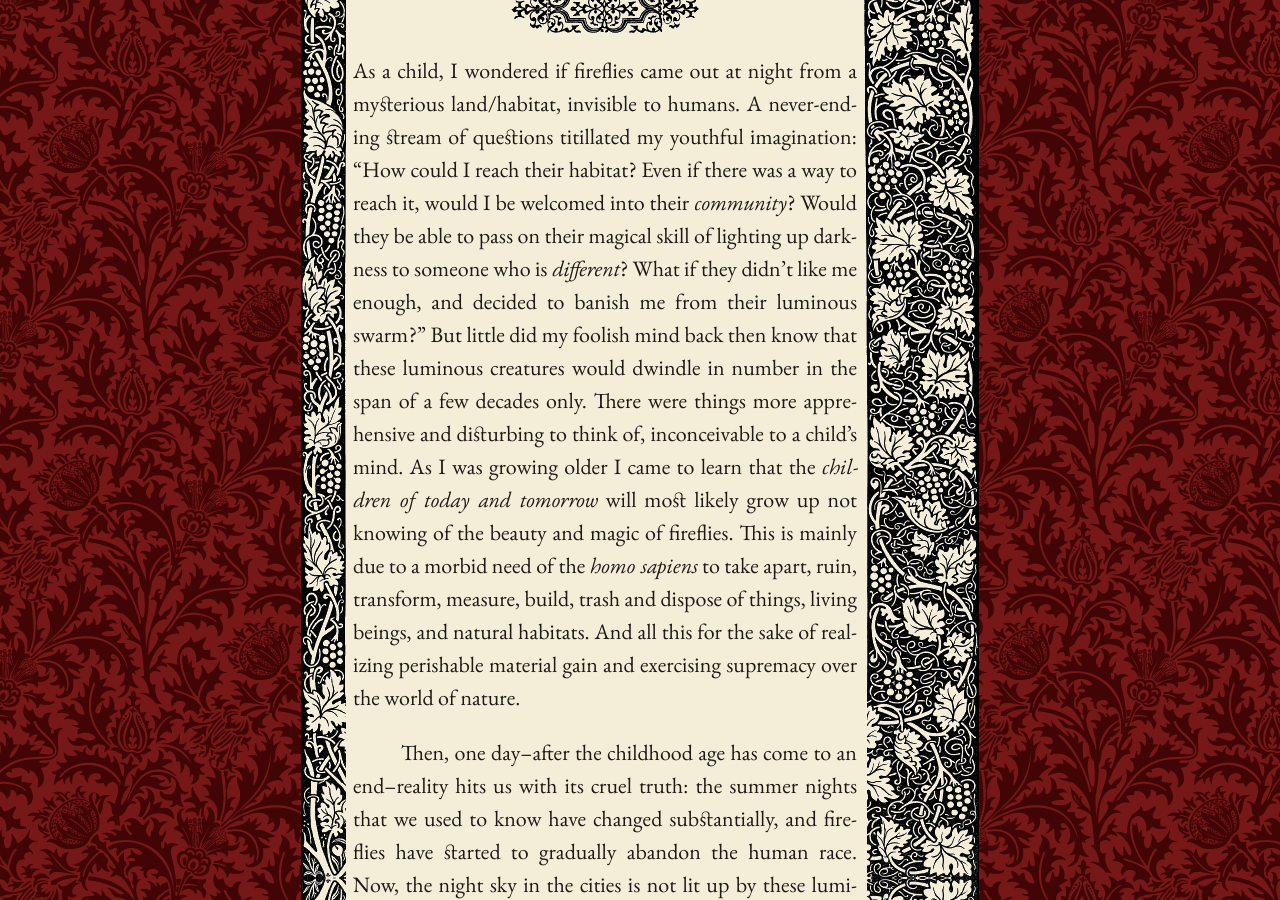
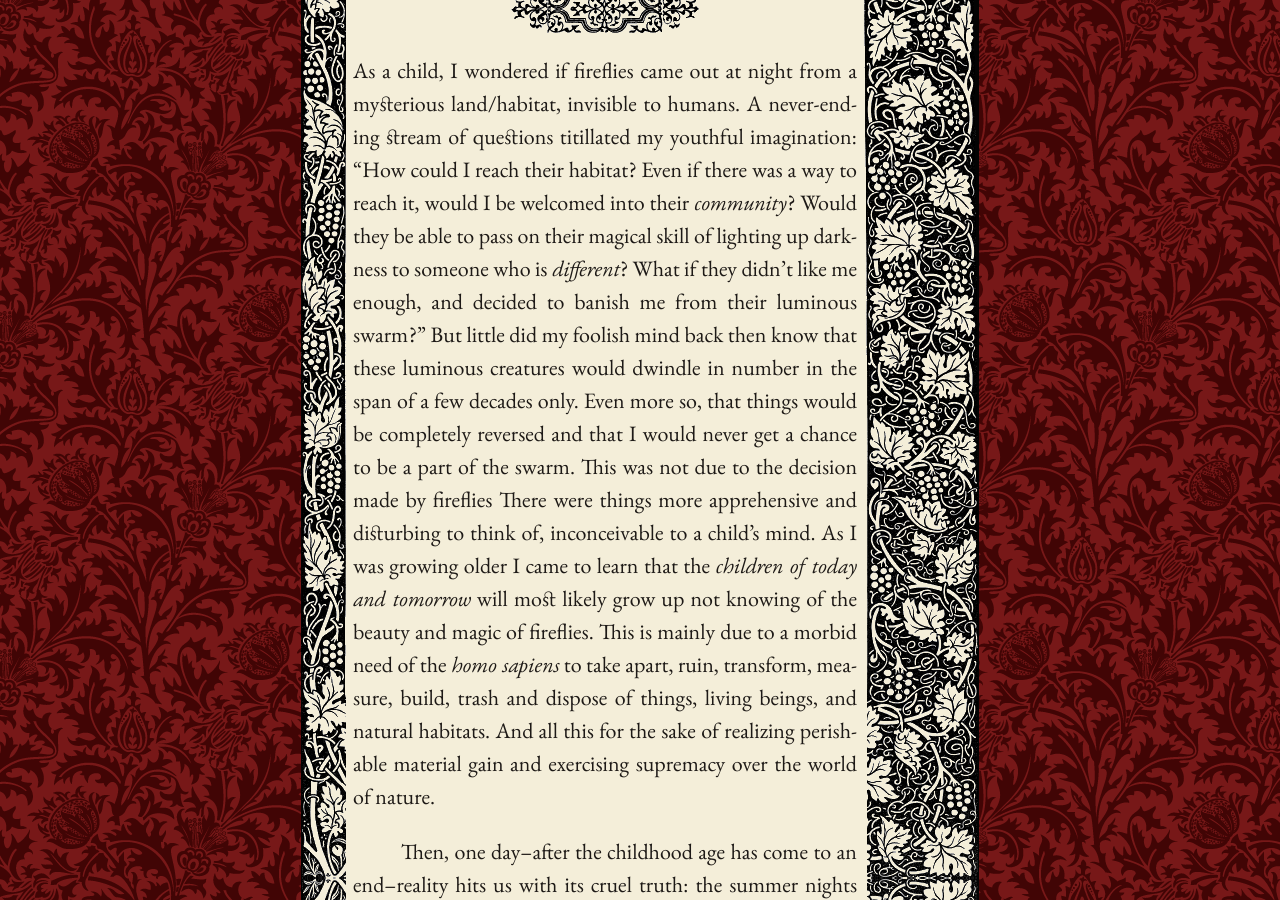
Before and after one commit to mpasovic/majapasovic.org, a Jekyll site: the page built from _posts/2016-07-06-a-lamenting-song-for-fireflies-progressive-destruction-of-the-environment-and-its-consequences.md, in a window 1280 px wide and 900 px high, scrolled down 2083 px. Built offline with Jekyll 4.4.1, drawn with Linux system fonts in a browser that asks for light colours; nearby versions of some CDN libraries.

Commit message:
Updated 2016-07-06-a-lamenting-song-for-fireflies-progressive-destruction-of-the-environment-and-its-consequences.md

```diff
--- a/_posts/2016-07-06-a-lamenting-song-for-fireflies-progressive-destruction-of-the-environment-and-its-consequences.md
+++ b/_posts/2016-07-06-a-lamenting-song-for-fireflies-progressive-destruction-of-the-environment-and-its-consequences.md
@@ -23,7 +23,7 @@
    A path in the forest, lit by a swarm of fireflies at night.
 
 *****
-As a child, I wondered if fireflies came out at night from a mysterious land/habitat, invisible to humans. A never-ending stream of questions titillated my youthful imagination: "How could I reach their habitat? Even if there was a way to reach it, would I be welcomed into their *community*? Would they be able to pass on their magical skill of lighting up darkness to someone who is *different*? What if they didn't like me enough, and decided to banish me from their luminous swarm?" But little did my foolish mind back then know that these luminous creatures would dwindle in number in the span of a few decades only. There were things more apprehensive and disturbing to think of, inconceivable to a child's mind. As I was growing older I came to learn that the *children of today and tomorrow* will most likely grow up not knowing of the beauty and magic of fireflies. This is mainly due to a morbid need of the *homo sapiens* to take apart, ruin, transform, measure, build, trash and dispose of things, living beings, and natural habitats. And all this for the sake of realizing perishable material gain and exercising supremacy over the world of nature.
+As a child, I wondered if fireflies came out at night from a mysterious land/habitat, invisible to humans. A never-ending stream of questions titillated my youthful imagination: "How could I reach their habitat? Even if there was a way to reach it, would I be welcomed into their *community*? Would they be able to pass on their magical skill of lighting up darkness to someone who is *different*? What if they didn't like me enough, and decided to banish me from their luminous swarm?" But little did my foolish mind back then know that these luminous creatures would dwindle in number in the span of a few decades only. Even more so, that things would be completely reversed and that I would never get a chance to be a part of the swarm. This was not due to the decision made by fireflies There were things more apprehensive and disturbing to think of, inconceivable to a child's mind. As I was growing older I came to learn that the *children of today and tomorrow* will most likely grow up not knowing of the beauty and magic of fireflies. This is mainly due to a morbid need of the *homo sapiens* to take apart, ruin, transform, measure, build, trash and dispose of things, living beings, and natural habitats. And all this for the sake of realizing perishable material gain and exercising supremacy over the world of nature.
 
 Then, one day--after the childhood age has come to an end--reality hits us with its cruel truth: the summer nights that we used to know have changed substantially, and fireflies have started to gradually abandon the human race. Now, the night sky in the cities is not lit up by these luminous insects; instead, it is strewn with the reflection of colossal glowing glass boards, monstrous skyscrapers, and noisy traffic. Even the garlands of trees and flowers in the countryside and forests have been replaced with concrete, bricks and cement mortar; the waterways are being resized and transformed into areas fit for cargo vessels (as scientists have observed, many species of fireflies like to reside close to water); light pollution is on the rise, due to overpopulated cities and increased traffic; and finally, pesticides have become the staple ingredient of grass, food, and air. All of these factors have largely contributed to a decline in the number of firefly species worldwide. Summer nights have darkened from tufts blue to rust and slategray.
 
```
